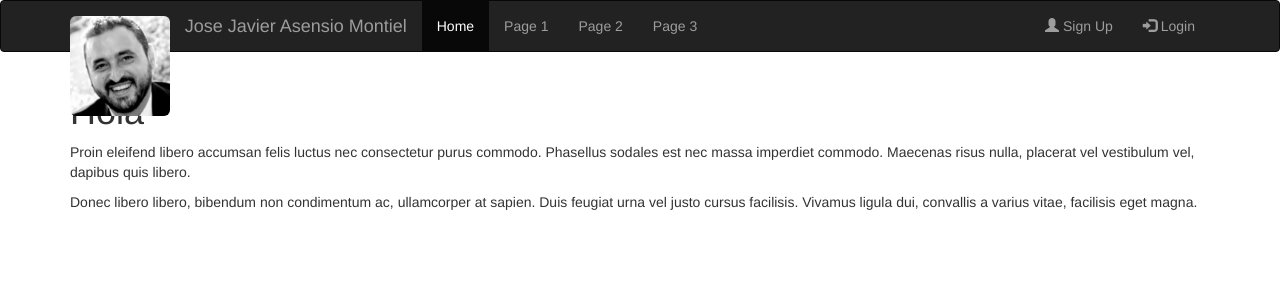
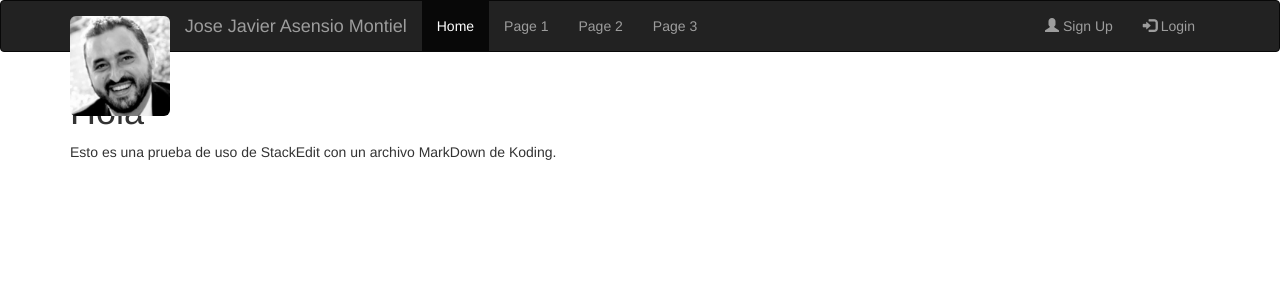
Before and after one commit to javiplay/JoseJavier, a Jekyll site: the page built from index.md, in a window 1280 px wide. Shown: the top 300 px of the page. Built offline with Jekyll 4.4.1, drawn with Linux system fonts in a browser that asks for light colours; nearby versions of some CDN libraries; Markdown is read by kramdown in place of the engine named in the settings.

Commit message:
Published with https://stackedit.io/

```diff
--- a/index.md
+++ b/index.md
@@ -5,6 +5,4 @@ layout: default
 Hola
 ====
 
-Proin eleifend libero accumsan felis luctus nec consectetur purus commodo. Phasellus sodales est nec massa imperdiet commodo. Maecenas risus nulla, placerat vel vestibulum vel, dapibus quis libero.
-
-Donec libero libero, bibendum non condimentum ac, ullamcorper at sapien. Duis feugiat urna vel justo cursus facilisis. Vivamus ligula dui, convallis a varius vitae, facilisis eget magna.
+Esto es una prueba de uso de StackEdit con un archivo MarkDown de Koding.
```
